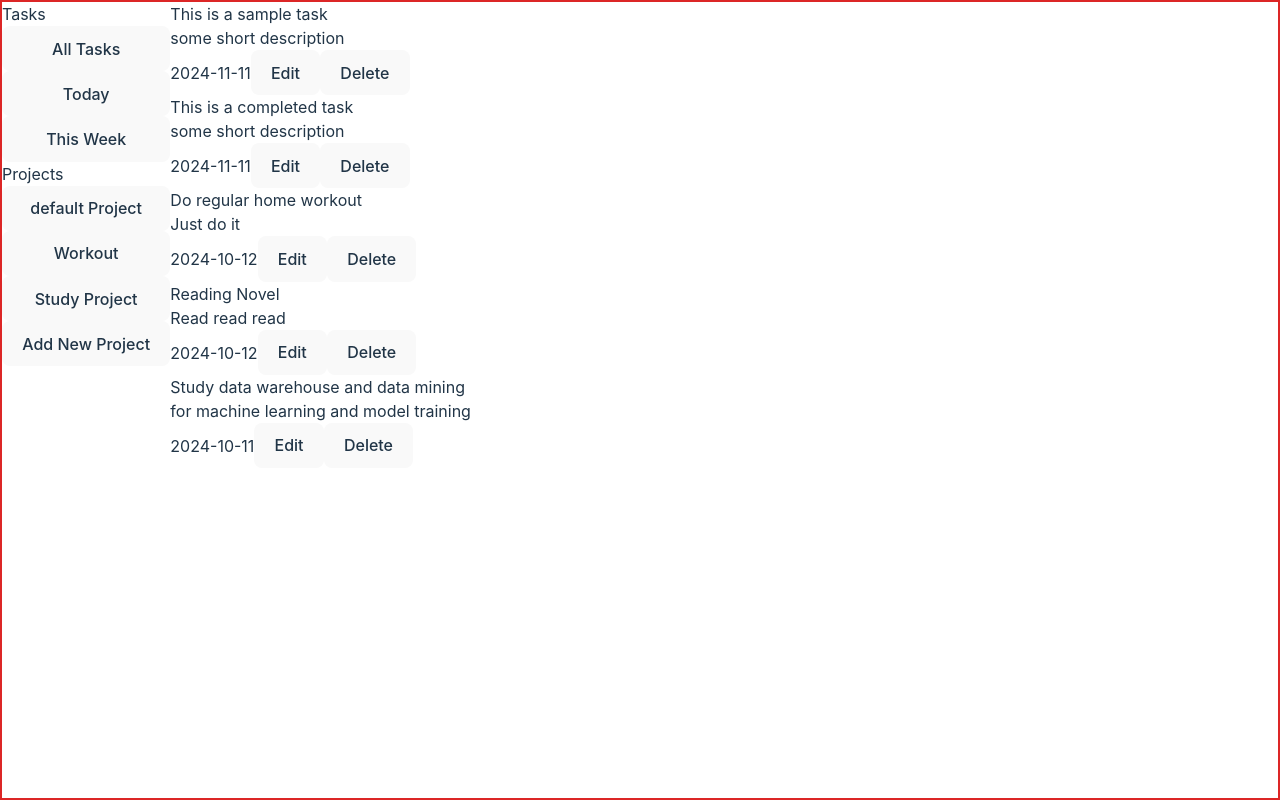
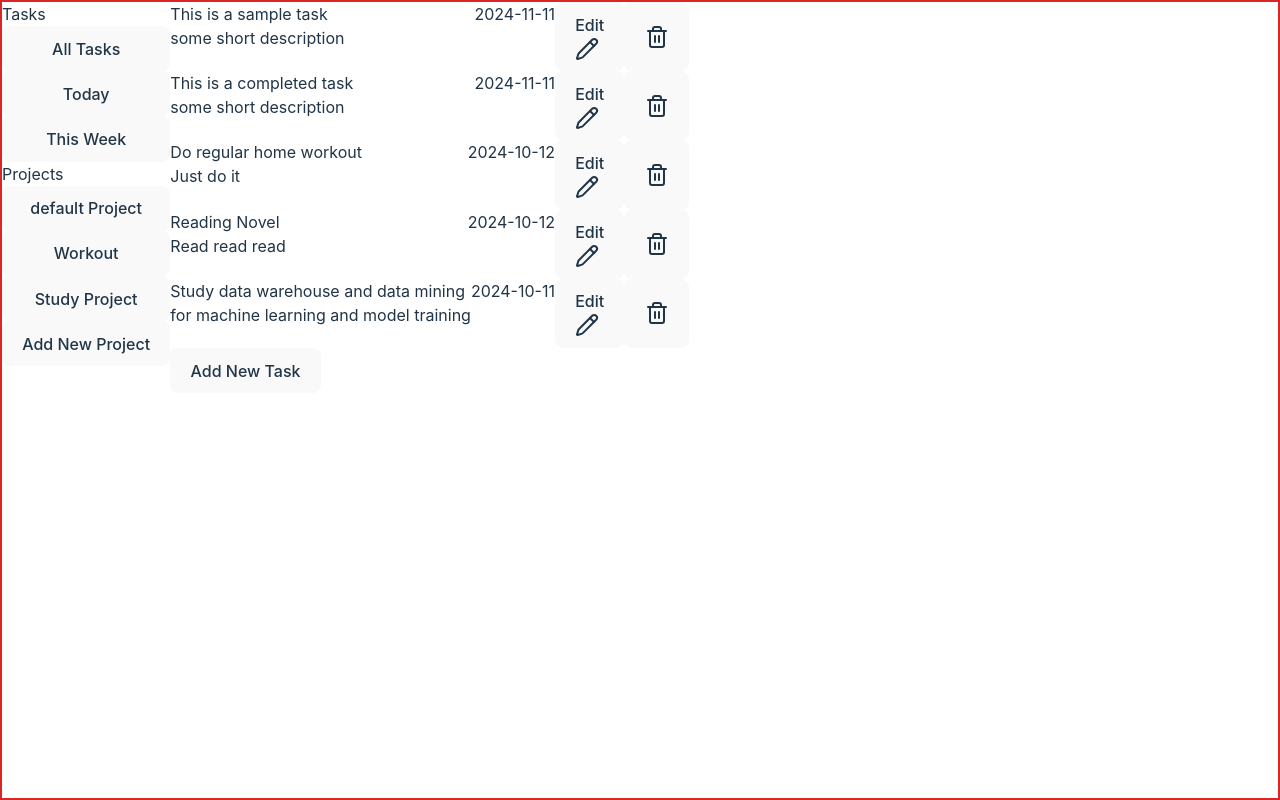
Before and after one commit to SubashJirel/todolistReact, a React (Vite) app: page / in a window 1280 px wide. Built offline with nearby package versions, Linux system fonts and the light colour scheme.

Commit message:
added uniqid package so that new added tasks and projects gets a unique id, that fixed the problem occured during deleting and editing the tasks

```diff
--- a/package.json
+++ b/package.json
@@ -11,8 +11,10 @@
   },
   "dependencies": {
     "date-fns": "^4.1.0",
+    "lucide-react": "^0.453.0",
     "react": "^18.3.1",
-    "react-dom": "^18.3.1"
+    "react-dom": "^18.3.1",
+    "uniqid": "^5.4.0"
   },
   "devDependencies": {
     "@eslint/js": "^9.11.1",
--- a/src/App.jsx
+++ b/src/App.jsx
@@ -92,13 +92,10 @@ function App() {
             tasks.push(task);
           } else if (selectedView === 'week' && isThisWeek(taskDate)) {
             tasks.push(task);
-          } else if (
-            typeof selectedView === 'number' &&
-            selectedView == task.projectIndex
-          ) {
+          } else if (selectedView === project.title) {
             // console.log('This is trueeee');
             // console.log(selectedView);
-            // console.log(task.projectIndex);
+            // console.log(project.title);
             tasks.push(task);
           }
         });
@@ -119,7 +116,7 @@ function App() {
         tasks={filteredTasks}
         projectsList={projectsList}
         setProjectsList={setProjectsList}
-        selectedProject={typeof selectedView === 'number' ? selectedView : null}
+        selectedProject={selectedView}
       />
     </div>
   );
--- a/src/components/MainPanel.jsx
+++ b/src/components/MainPanel.jsx
@@ -2,6 +2,8 @@ import TaskList from './TaskList';
 import { useState } from 'react';
 import TaskForm from './TaskForm';
 import TaskList2 from './TaskList2';
+import uniqid from 'uniqid';
+
 const MainPanel = ({
   tasks,
   projectsList,
@@ -21,15 +23,15 @@ const MainPanel = ({
   const handleAddTask = () => {
     setProjectsList((prevProjects) => {
       return prevProjects.map((project) =>
-        project.projectIndex === selectedProject
+        project.title == selectedProject
           ? {
               ...project,
               tasks: [
                 ...project.tasks,
                 {
                   ...newTask,
-                  taskIndex: project.tasks.length,
-                  projectIndex: selectedProject,
+                  taskIndex: uniqid(),
+                  projectIndex: project.projectIndex,
                 },
               ],
             }
@@ -39,23 +41,7 @@ const MainPanel = ({
     setNewTask({ title: '', description: '', date: '', completed: false });
     setIsAddingTask(false);
   };
-  const handleEditTask = (projectIndex, taskIndex) => {
-    const taskToEdit = projectsList[projectIndex].tasks[taskIndex];
-    setNewTask(taskToEdit);
-    setEditingTaskIndex(taskIndex);
-    setIsEditingTask(true);
-  };
-  const saveEditedTask = () => {
-    setProjectsList((prev) => {
-      const updatedProjects = [...prev];
-      const taskIndex = editingTaskIndex;
-      const projectIndex = selectedProject;
-      updatedProjects[projectIndex].tasks[taskIndex] = newTask;
-      return updatedProjects;
-    });
-    setIsEditingTask(false);
-    setNewTask({ title: '', description: '', date: '' });
-  };
+
   // const handleDeleteTask = (projectIndex, taskIndex) => {
   //   setProjectsList((prev) => {
   //     const updatedProjects = [...prev];
--- a/src/components/Sidebar.jsx
+++ b/src/components/Sidebar.jsx
@@ -1,13 +1,14 @@
 import './sidebar.css';
 import { useState } from 'react';
+import uniqid from 'uniqid';
 const Sidebar = ({ setSelectedView, projectsList, setProjectsList }) => {
   const [isAddingProject, setIsAddingProject] = useState(false);
   const [newProjectName, setNewProjectName] = useState('');
 
-  function handleAddProject(projIndex) {
+  function handleAddProject() {
     let newProject = {
       title: newProjectName,
-      projectIndex: projIndex,
+      projectIndex: uniqid(),
       tasks: [],
     };
     setProjectsList((prev) => [...prev, newProject]);
@@ -25,7 +26,7 @@ const Sidebar = ({ setSelectedView, projectsList, setProjectsList }) => {
       <div className="projects-section tasks-sidebar">
         <h3>Projects</h3>
         {projectsList.map((project, index) => (
-          <button key={index} onClick={() => setSelectedView(index)}>
+          <button key={index} onClick={() => setSelectedView(project.title)}>
             {project.title}
           </button>
         ))}
@@ -40,9 +41,7 @@ const Sidebar = ({ setSelectedView, projectsList, setProjectsList }) => {
               onChange={(e) => setNewProjectName(e.target.value)}
             />
             <div>
-              <button onClick={() => handleAddProject(projectsList.length)}>
-                Add
-              </button>
+              <button onClick={() => handleAddProject()}>Add</button>
               <button onClick={() => setIsAddingProject(false)}>Cancel</button>
             </div>
           </div>
--- a/src/components/TaskItem2.jsx
+++ b/src/components/TaskItem2.jsx
@@ -1,11 +1,15 @@
 import React from 'react';
 import { useState } from 'react';
 import TaskForm from './TaskForm';
+// import { Trash-2 } from 'lucide-react';
+import { Trash2, Pencil } from 'lucide-react';
 const TaskItem2 = ({
   task,
   projectsList,
   setProjectsList,
   handleDeleteTask,
+  projectIndex,
+  taskIndex,
 }) => {
   const [newTask, setNewTask] = useState(task);
   const [isEditingTask, setIsEditingTask] = useState(false);
@@ -27,28 +31,36 @@ const TaskItem2 = ({
     setNewTask({ title: '', description: '', date: '' });
   };
   return (
-    <div className={`task-item ${task.completed ? 'completed' : ''}`}>
-      <h4>{task.title}</h4>
-      <p>{task.description}</p>
-      <span>{task.date}</span>
-      <button onClick={() => handleEditTask(task.projectIndex, task.taskIndex)}>
-        Edit
-      </button>
+    <div
+      className={`task-item flex justify-between ${
+        task.completed ? 'completed' : ''
+      }`}
+    >
+      <div className="flex flex-col ">
+        <h4>{task.title}</h4>
+        <p>{task.description}</p>
+      </div>
+      <div className="flex">
+        <span>{task.date}</span>
+        <button onClick={() => handleEditTask(projectIndex, taskIndex)}>
+          Edit
+          <Pencil />
+        </button>
+        <button>
+          <Trash2
+            className="cursor-pointer"
+            onClick={() => handleDeleteTask(projectIndex, taskIndex)}
+          />
+        </button>
+      </div>
       {isEditingTask && (
         <TaskForm
           newTask={newTask}
           setNewTask={setNewTask}
           setIsAddingTask={setIsEditingTask}
-          handleAddTask={() =>
-            saveEditedTask(task.projectIndex, task.taskIndex)
-          }
+          handleAddTask={() => saveEditedTask(projectIndex, taskIndex)}
         />
       )}
-      <button
-        onClick={() => handleDeleteTask(task.projectIndex, task.taskIndex)}
-      >
-        Delete
-      </button>
     </div>
   );
 };
--- a/src/components/TaskList2.jsx
+++ b/src/components/TaskList2.jsx
@@ -2,12 +2,17 @@ import TaskItem from './TaskItem';
 import TaskItem2 from './TaskItem2';
 import { useState } from 'react';
 const TaskList2 = ({ tasks, projectsList, setProjectsList }) => {
-  const handleDeleteTask = (projectIndex, taskIndex) => {
-    setProjectsList((prev) => {
-      const updatedProjects = [...prev];
-      updatedProjects[projectIndex].tasks.splice(taskIndex, 1);
-      return updatedProjects;
-    });
+  const handleDeleteTask = (projectId, taskId) => {
+    setProjectsList((prevProjects) =>
+      prevProjects.map((project) =>
+        project.projectIndex === projectId
+          ? {
+              ...project,
+              tasks: project.tasks.filter((task) => task.taskIndex !== taskId),
+            }
+          : project
+      )
+    );
   };
 
   return (
@@ -16,6 +21,8 @@ const TaskList2 = ({ tasks, projectsList, setProjectsList }) => {
         <TaskItem2
           key={index}
           task={task}
+          projectIndex={task.projectIndex}
+          taskIndex={task.taskIndex}
           handleDeleteTask={handleDeleteTask}
           projectsList={projectsList}
           setProjectsList={setProjectsList}
```
Also changed, not shown: 1 other file (tests, documents, lock files or other folders).
